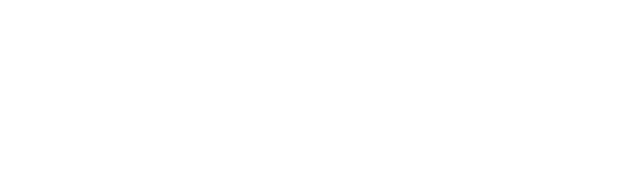
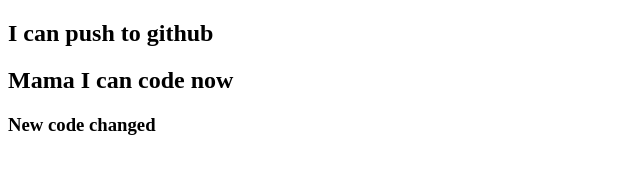
Before and after one commit to ashikuzzamanmoon/my-second-repo, a plain HTML site: page index.html in a window 1280 px wide. Shown: the whole page, without its empty margins (0-640 px from the left). Drawn offline with Linux system fonts and the light colour scheme.

Commit message:
added header

```diff
--- a/index.html
+++ b/index.html
@@ -7,6 +7,8 @@
     <title>My second github repo</title>
 </head>
 <body>
-
+    <h2>I can push to github</h2>
+    <h2>Mama I can code now</h2>
+    <h3>New code changed</h3>
 </body>
 </html>
```
